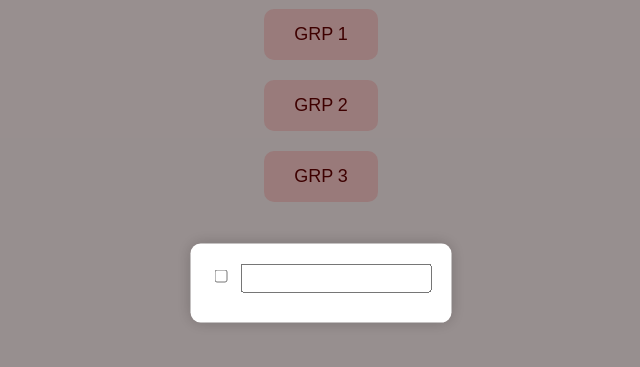
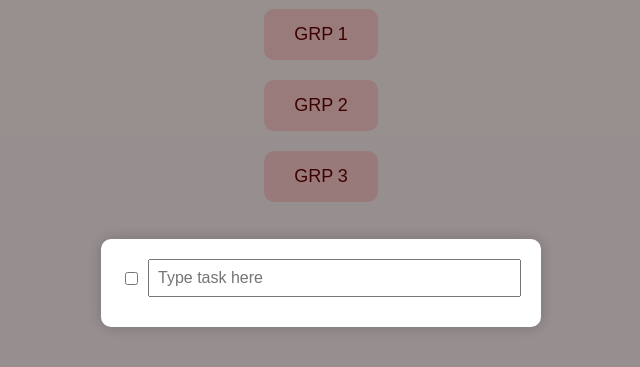
Before and after one commit to NatATimeMaster/Mass-dalaw, a plain HTML site: page index.html in a window 1280 px wide. Both pictures are taken after a click on the button "GRP 1". Shown: the part 117-484 px from the top of the page, without its empty margins (319-959 px from the left). Drawn offline with Linux system fonts and the light colour scheme; no server answers.

Commit message:
Update index.html

```diff
--- a/index.html
+++ b/index.html
@@ -39,9 +39,13 @@
       transform: translate(-50%, -50%);
       background: white;
       padding: 20px;
+      max-height: 70vh;
+      overflow-y: auto;
       box-shadow: 0 0 15px rgba(0,0,0,0.2);
       border-radius: 10px;
       z-index: 10;
+      width: 90%;
+      max-width: 400px;
     }
     .overlay {
       position: fixed;
@@ -52,10 +56,16 @@
     }
     .checkbox-row {
       margin-bottom: 10px;
+      display: flex;
+      align-items: center;
+    }
+    input[type="checkbox"] {
+      margin-right: 10px;
     }
     input[type="text"] {
-      margin-left: 10px;
-      padding: 5px;
+      flex: 1;
+      padding: 8px;
+      font-size: 16px;
     }
   </style>
 </head>
@@ -133,6 +143,7 @@
       const input = document.createElement("input");
       input.type = "text";
       input.value = text;
+      input.placeholder = "Type task here";
 
       checkbox.onchange = () => saveRow(index, input.value, checkbox.checked);
       input.oninput = () => saveRow(index, input.value, checkbox.checked);
```
